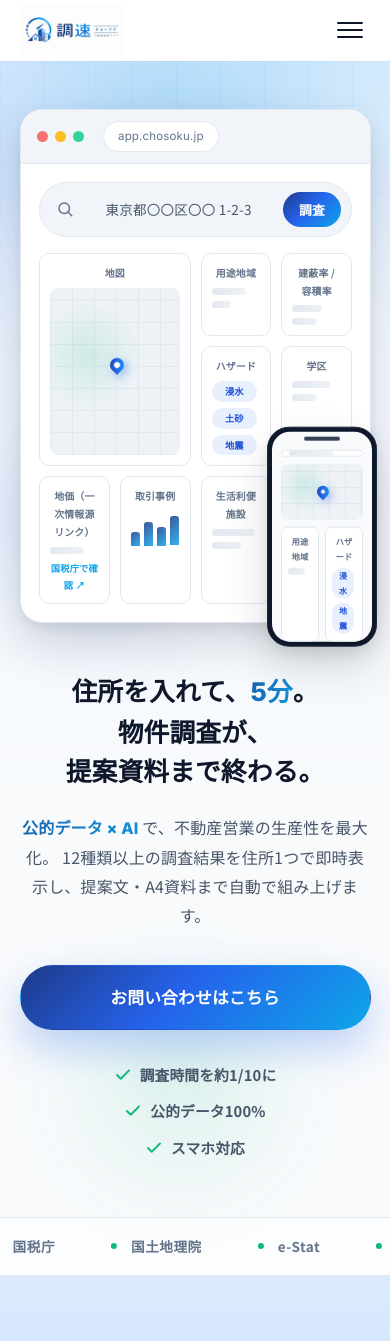
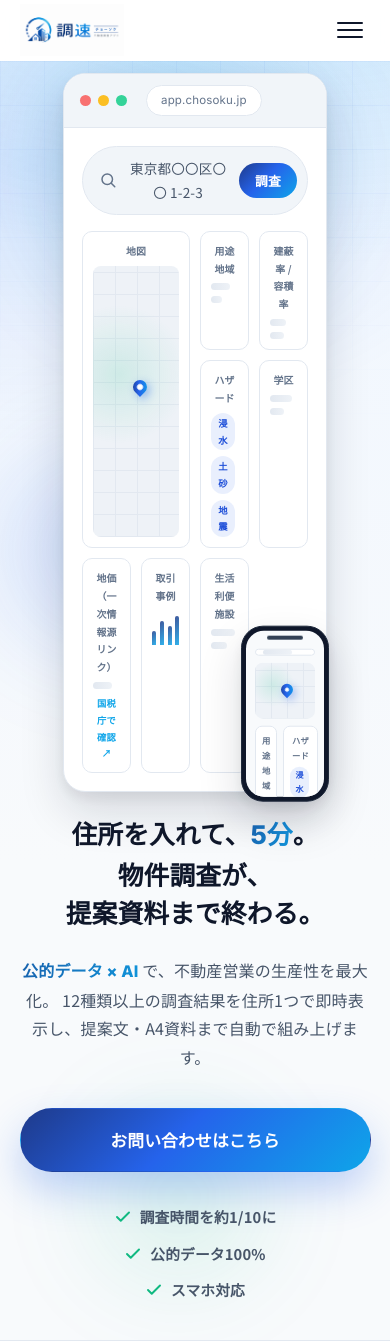
Before and after one commit to tagukichi/chosokulp, a PHP site: page /v2/index.html in a window 390 px wide. Shown: the top 1341 px of the page. Run offline with PHP 8.4, Linux system fonts and the light colour scheme.

Commit message:
v2/テーマ: スマホのヒーロー画像を縮小し見出しを初期表示内に
- 〜750px で hero-visual max-width 540→264px、phone を縮小(88x176)
- hero 上部 padding と hero-inner gap/下余白を圧縮
- ファーストビューで h1 見出しが画面内に入るよう調整

https://claude.ai/code/session_01KyJZnge2w69xzzKCQ7MVgc

```diff
--- a/v2/style.css
+++ b/v2/style.css
@@ -879,6 +879,11 @@ details[open] .faq-body { animation: faqOpen .35s var(--ease); }
   .pc-only { display: none; }
   .sp-only { display: inline; }
 
+  /* スマホ: ヒーロー画像を小さく＋上部を詰めて、見出しを初期表示内に収める */
+  .hero { padding-top: 12px; }
+  .hero-inner { gap: 16px; padding-bottom: 36px; }
+  .hero-visual { max-width: 264px; margin: 0 auto 6px; }
+  .mock-phone { width: 88px; height: 176px; right: -2px; bottom: -14px; }
   .hero-title { font-size: clamp(1.5rem, 6.6vw, 1.9rem); line-height: 1.5; }
   .hero-points { flex-direction: column; align-items: center; gap: 10px; }
 
--- a/wp-theme/chosoku-lp/style.css
+++ b/wp-theme/chosoku-lp/style.css
@@ -893,6 +893,11 @@ details[open] .faq-body { animation: faqOpen .35s var(--ease); }
   .pc-only { display: none; }
   .sp-only { display: inline; }
 
+  /* スマホ: ヒーロー画像を小さく＋上部を詰めて、見出しを初期表示内に収める */
+  .hero { padding-top: 12px; }
+  .hero-inner { gap: 16px; padding-bottom: 36px; }
+  .hero-visual { max-width: 264px; margin: 0 auto 6px; }
+  .mock-phone { width: 88px; height: 176px; right: -2px; bottom: -14px; }
   .hero-title { font-size: clamp(1.5rem, 6.6vw, 1.9rem); line-height: 1.5; }
   .hero-points { flex-direction: column; align-items: center; gap: 10px; }
 
```
